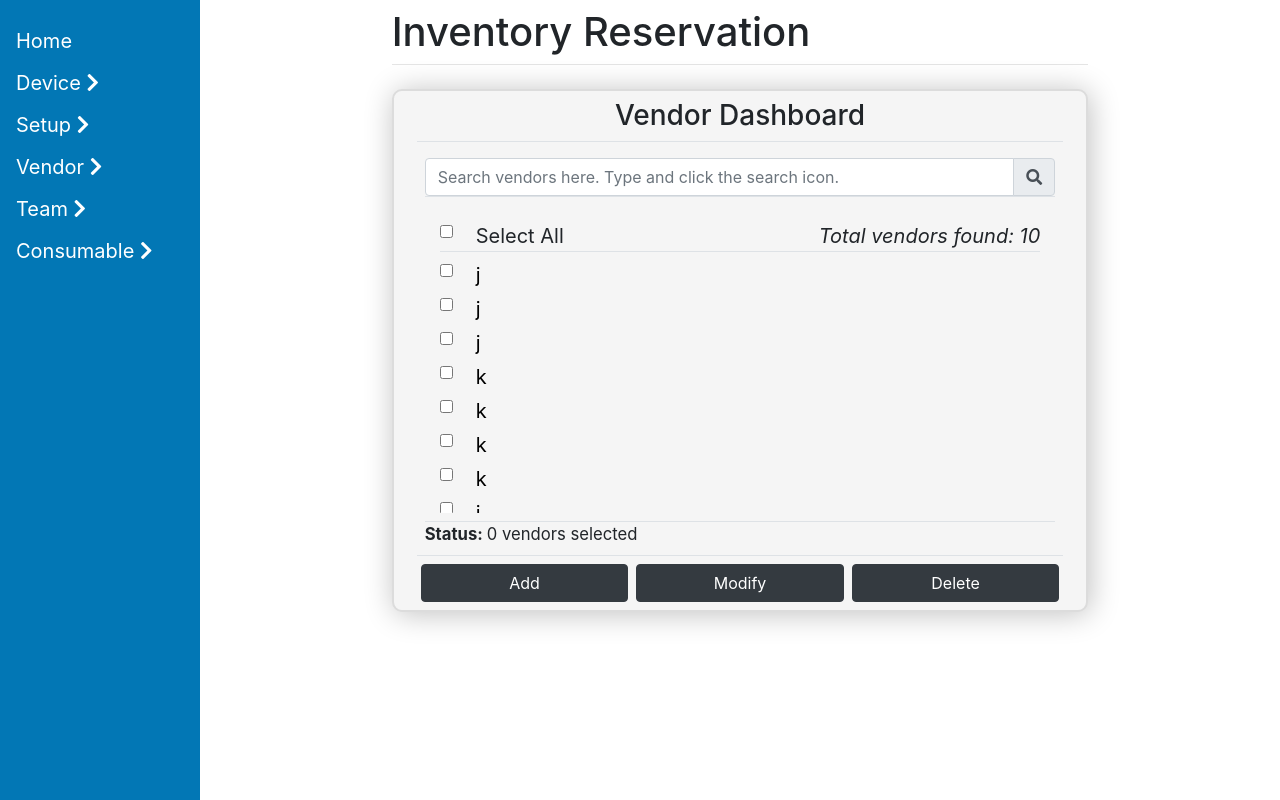
After one commit to samatharkar/reservation, a Django app: page /vendor/ in a window 1280 px wide. The commit adds this page. Run offline with Django 3.2, Linux system fonts and the light colour scheme; data comes from the database, SQL or seed files in the repository; some libraries are stand-ins or nearby versions.

Commit message:
added view, search and delete functions for vendor model and created a dashboard for UI

```diff
--- a/my_branch/Altiostar/ReservationTool/urls.py
+++ b/my_branch/Altiostar/ReservationTool/urls.py
@@ -6,8 +6,16 @@ from ReservationTool import views
 urlpatterns = [
     path("", views.home, name='home'),
     path("login/", views.login, name='login'),
-    path("adddevice_type/", views.add_device_type, name='add_device_type'),
+    path("view_messages/", views.view_messages, name='view_messages'),
+    path("add_device_type/", views.add_device_type, name='add_device_type'),
+
+    path("vendor/", views.vendor, name='vendor'),
     path("add_vendor/", views.add_vendor, name='add_vendor'),
+    path("view_vendor/", views.view_vendor, name='view_vendor'),
+    path("search_vendor/", views.search_vendor, name='search_vendor'),
+    path("modify_vendor/", views.modify_vendor, name='modify_vendor'),
+    path("delete_vendor/", views.delete_vendor, name='delete_vendor'),
+
     path("add_consumable/", views.add_consumable, name='add_consumable'),
     path("add_team/", views.add_team, name='add_team'),
     path("add_device/", views.add_device, name='add_device'),
--- a/my_branch/Altiostar/ReservationTool/views.py
+++ b/my_branch/Altiostar/ReservationTool/views.py
@@ -9,9 +9,20 @@ from .filters import SetupFilter
 from .filters import DeviceFilter
 
 
+NAMES = {
+    'DeviceType': 'device types',
+    'Vendor': 'vendors',
+    'Consumable': 'consumables',
+    'Team': 'teams',
+    'SetupType': 'setup types',
+    'Setup': 'setups',
+    'Device': 'devices',
+}
+
+
 # Create your views here.
 def home(request):
-	return render(request, "home.html")
+	return render(request, 'home.html')
 
 
 def login(request):
@@ -19,16 +30,37 @@ def login(request):
     return render(request, 'login.html')
 
 
+def view_messages(request):
+    if request.is_ajax():
+        message_type = request.GET.get('message_type')
+        message = request.GET.get('message')
+        if message_type == 'success':
+            messages.success(request, message)
+        elif message_type == 'danger':
+            messages.danger(request, message)
+        return render(request, 'messages.html')
+    return Http404()
+
+
 def add_device_type(request):
     if request.method == "POST":
         device_type_form = AddDeviceTypeForm(request.POST)
         if device_type_form.is_valid():
             device_type_form.save()
-            messages.success(request,f'Device Type Added!')
+            messages.success(request, f'Device Type Added!')
     else:
         device_type_form = AddDeviceTypeForm()
-    return render(request, "add_device_type.html", {
+    return render(request, 'add_device_type.html', {
             'device_type_form': device_type_form,
+        }
+    )
+
+
+def vendor(request):
+    vendor_list = Vendor.objects.all()
+    return render(request, 'vendor.html', {
+            'name_plural': NAMES['Vendor'],
+            'vendor_list': vendor_list,
         }
     )
 
@@ -41,10 +73,66 @@ def add_vendor(request):
             messages.success(request,f'Vendor Added!')
     else:
         vendor_form = AddVendorForm()
-    return render(request, "add_vendor.html", {
+    return render(request, 'add_vendor.html', {
             'vendor_form': vendor_form,
         }
     )
+
+
+def view_vendor(request):
+    if request.is_ajax():
+        vendor_list = Vendor.objects.all()
+        return render(request, 'dashboard_body_template.html', {
+                'object': NAMES['Vendor'],
+                'list': vendor_list
+            })
+    return Http404()
+
+
+def search_vendor(request):
+    if request.is_ajax():
+        search_text = request.GET.get('search_text')
+        vendor_list = Vendor.objects.filter(
+                            Q(name__istartswith = search_text)
+                        )
+        print(vendor_list)
+        return render(request, 'dashboard_body_template.html', {
+                'object': NAMES['Vendor'],
+                'list': vendor_list
+            })
+    return Http404()
+
+
+def modify_vendor(request):
+    if request.method == "POST":
+        vendor_form = AddVendorForm(request.POST)
+        if vendor_form.is_valid():
+            vendor_form.save()
+            messages.success(request,f'Vendor Added!')
+    else:
+        vendor_form = AddVendorForm()
+    return render(request, 'add_vendor.html', {
+            'vendor_form': vendor_form,
+        }
+    )
+
+
+def delete_vendor(request):
+    if request.is_ajax():
+        id_list = request.POST.getlist('id_list[]')
+        vendor_list = Vendor.objects.filter(
+                            id__in=id_list,
+                            devices__isnull=True,
+                        )
+        deleted_count = len(vendor_list)
+        not_deleted_count = len(id_list) - deleted_count
+        vendor_list.delete()
+        return JsonResponse({
+                'deleted_count': deleted_count,
+                'not_deleted_count': not_deleted_count
+            }
+        )
+    return Http404()
 
 
 def add_consumable(request):
@@ -55,7 +143,7 @@ def add_consumable(request):
             messages.success(request,f'Consumable Added!')
     else:
         consumable_form = AddConsumableForm()
-    return render(request, "add_consumable.html", {
+    return render(request, 'add_consumable.html', {
             'consumable_form': consumable_form,
         }
     )
@@ -69,7 +157,7 @@ def add_team(request):
             messages.success(request,f'Team Added!')
     else:
         team_form = AddTeamForm()
-    return render(request, "add_team.html", {
+    return render(request, 'add_team.html', {
             'team_form': team_form,
         }
     )
@@ -83,7 +171,7 @@ def add_device(request):
             messages.success(request,f'Device Added!')
     else:
         device_form = AddDeviceForm()
-    return render(request, "add_device.html",{
+    return render(request, 'add_device.html',{
             'device_form': device_form,
         }
     )
@@ -110,7 +198,7 @@ def add_setup_type(request):
             messages.success(request,f'Setup Type Added!')
     else:
         setup_type_form = AddSetupTypeForm()
-    return render(request, "add_setup_type.html", {
+    return render(request, 'add_setup_type.html', {
             'setup_type_form': setup_type_form,
         }
     )
@@ -131,7 +219,7 @@ def make_setup(request):
     else:
         setup_form = MakeSetupForm()
     device_type_list = DeviceType.objects.all()
-    return render(request, "make_setup.html", {
+    return render(request, 'make_setup.html', {
             'form': setup_form,
             'device_type_list': device_type_list,
         }
@@ -146,7 +234,7 @@ def search_devices_for_setup(request):
         device_list = Device.objects.none()
         for device_type in device_type_list:
             device_list |= device_type.devices.all().filter(setup__isnull=True)
-        return render(request, "device_list_modal.html", {
+        return render(request, 'device_list_modal.html', {
                 'device_list': device_list,
             }
         )
@@ -159,7 +247,7 @@ def add_devices_to_setup(request):
         added_device_list = Device.objects.filter(
                             id__in=id_list
                         )
-        return render(request, "added_devices_to_setup.html", {
+        return render(request, 'added_devices_to_setup.html', {
                 'added_device_list': added_device_list,
             }
         )
--- a/my_branch/Altiostar/static/css/style.css
+++ b/my_branch/Altiostar/static/css/style.css
@@ -72,3 +72,32 @@
   z-index: 1;
   opacity: 0.95;
 }
+
+.dashboard {
+  background-color: rgb(245, 245, 245);
+  border-radius: 10px;
+  border: 2px solid rgb(220, 220, 220);
+  box-sizing: border-box;
+  box-shadow: 2px 2px 30px rgb(192, 192, 192);
+}
+
+.dashboard-body {
+  height: 300px;
+  overflow-y: scroll;
+  overflow-x: hidden;
+}
+
+.dashboard-item {
+  text-decoration: none;
+  color: black;
+}
+
+.dashboard-item:hover {
+  text-decoration: none;
+  font-weight: bold;
+  color: rgb(2,119,181);
+}
+
+.dashboard-operation-status {
+  font-size: smaller;
+}
--- a/my_branch/Altiostar/static/js/ajax_calls.js
+++ b/my_branch/Altiostar/static/js/ajax_calls.js
@@ -1,4 +1,30 @@
+// Add messages
+function addMessages(url, message_type, message){
+	$.get(url, {
+		'message_type': message_type,
+		'message': message
+	},
+	function(data){
+		$('#messages').html(data);
+	},
+	'html'
+	);
+}
+
+// View all items in the Dashboard
+function viewAllItems(){
+	$.get($('.dashboard-body').data('ajaxUrl'),
+	function(data){
+		$('.dashboard-body').html(data);
+		inputCheckBoxes();
+	},
+	'html'
+	);
+}
+
+// On document load
 $(function(){
+	// Handle AJAX failure
 	$.ajaxSetup({
 	    error: function(xhr){
 	    	if (xhr.status >=400){
@@ -18,13 +44,13 @@ $(function(){
 			function(data){
 				$('#device-list').html(data);
 				if($('.no-device-found').length){
-				  	$('#add-selected-devices-btn').attr('disabled', '');
-			  	}
+					$('#add-selected-devices-btn').attr('disabled', '');
+				}
 	  		},
 	  		'html'
 	  		);
-	  	}
-	  	else{
+		}
+		else{
 	  		$('#device-search-error').text('Please select a Device type first!');
 	  	}
   	});
@@ -49,7 +75,6 @@ $(function(){
 				$('#device-modal-messages').fadeTo(3000, 1).slideUp(800);
 				$('#device-modal-messages').addClass('alert-success');
 				$('#device-modal-messages').html('Device added!');
-
 	  		},
 	  		'html'
 	  		);
@@ -59,4 +84,87 @@ $(function(){
 	  	}
   	});
 
+  	// // Handle click of Add button on a Dashboard
+  	// $('.dashbaord-add-btn').click(function(){
+  	// 	$.get($(this).data('ajaxUrl'),
+  	// 	function(data){
+
+  	// 	},
+  	// 	'html'
+  	// 	);
+  	// });
+
+  	// Handle click of Search button on a Dashboard
+  	$('#dashboard-searchbar-btn').click(function(){
+  		var search_text = $('#dashboard-searchbar-input').val();
+  		if(search_text.length){
+  			$.get($('#dashboard-searchbar-input').data('ajaxUrl'), {
+  				'search_text': search_text
+  			},
+  			function(data){
+  				$('.dashboard-body').html(data);
+  				inputCheckBoxes();
+  			},
+  			'html'
+  			);
+  		}
+  		else{
+  			// Handle not searchable Status
+  			var msg = 'Please type something to search.';
+  			$('.dashboard-operation-status text').addClass('text-danger');
+  			$('.dashboard-operation-status text').text(msg);
+  		}
+  	});
+
+  	// Handle click of Delete button on a Dashboard
+  	$('.dashboard-delete-btn').click(function(){
+  		var id_list = [];
+  		// Add the value attribute of all the checked items in an Array
+  		$('input[name="dashboard-item"]').each(function(){
+  			if($(this).prop('checked')){
+  				id_list.push($(this).val());
+  			}
+  		});
+  		if(id_list.length){
+  			// POST list of checked items for deletion
+	  		$.post($(this).data('ajaxUrl'), {
+	  			'id_list[]': id_list,
+	  			'csrfmiddlewaretoken' : $('input[name=csrfmiddlewaretoken]').val()
+	  		},
+	  		function(data){
+	  			// Handle success Status
+	  			var name = $('.dashboard-operation-status').data('objectName');
+	  			var total = id_list.length;
+	  			if(total == 1 && data.deleted_count ==  '1')
+			      name = name.slice(0, -1);
+			  	var msg;
+			  	console.log(data.deleted_count + ' | ' + data.not_deleted_count);
+			  	if(data.deleted_count == '0'){
+			  		msg = 'No selected ' + name + ' deleted. ';
+			  		$('.dashboard-operation-status text').removeClass('text-success').addClass('text-danger');
+			  	}
+			  	else{
+			  		msg = 'Successfully deleted ' + data.deleted_count + '/' + total + ' selected ' + name + '. ';
+			  		$('.dashboard-operation-status text').removeClass('text-danger').addClass('text-success');
+			  	}
+			  	if(data.not_deleted_count == '1')
+		  			msg += '1 has an existing relationship.';
+		  		else if(data.not_deleted_count >= '1')
+		  			msg += data.not_deleted_count + ' have an existing relationship.';
+
+		  		$('.dashboard-operation-status text').text(msg);
+		  		// Refresh items in the Dashboard
+		  		viewAllItems();
+	  		},
+	  		'json'
+	  		);
+	  	}
+	  	else{
+	  		// Handle not permitted Status
+	  		var msg = 'Please select at least 1 device.';
+	  		$('.dashboard-operation-status text').addClass('text-danger');
+	  		$('.dashboard-operation-status text').text(msg);
+	  	}
+  	});
+
 });
--- a/my_branch/Altiostar/static/js/main.js
+++ b/my_branch/Altiostar/static/js/main.js
@@ -1,3 +1,29 @@
+// Handle events around checkboxes in a Dashboard
+function inputCheckBoxes(){
+  // Handle select all checkbox in a Dashboard
+  $('#dashboard-item-select-all').change(function(){
+    $('input[name="dashboard-item"]').prop('checked', $(this).prop('checked'));
+  });
+
+  // Handle select all deselection and no of items selected in a Dashboard
+  $('input[name="dashboard-item"]').change(function(){
+    if(!$(this).prop('checked') && $('#dashboard-item-select-all').prop('checked')){
+      $('#dashboard-item-select-all').prop('checked', false);
+    }
+    var count = 0;
+    $('input[name="dashboard-item"]').each(function(){
+      if($(this).prop('checked'))
+        count++;
+    });
+    var name = $('.dashboard-operation-status').data('objectName');
+    if(count ==  1)
+      name = name.slice(0, -1);
+    var msg = count + ' ' + name + ' selected';
+    $('.dashboard-operation-status text').removeClass('text-success text-danger');
+    $('.dashboard-operation-status text').text(msg);
+  });
+}
+
 $(function(){
   var dropdown = document.getElementsByClassName("dropdown-btn");
   var i;
@@ -14,5 +40,9 @@ $(function(){
     });
   }
 
+  // Handle sliding of main message
   $('.alert').fadeTo(5000, 1).slideUp(800);
+
+  inputCheckBoxes();
+
 });
--- a/my_branch/Altiostar/templates/base.html
+++ b/my_branch/Altiostar/templates/base.html
@@ -47,7 +47,7 @@
         <i class="fa fa-chevron-right"></i>
       </button>
       <div class="dropdown-container">
-        <a href="{% url 'add_vendor' %}" class="ml-3">Add Vendor</a>
+        <a href="{% url 'vendor' %}" class="ml-3">Vendor Dashboard</a>
       </div>
 
       <button class="dropdown-btn">Team
@@ -80,23 +80,12 @@
       </div>
     </div>
 
-    {% if messages %}
-      <div id="messages" class="container-fluid">
-        <div class="row justify-content-center">
-          <div class="col-sm-10 font-weight-bold">
-            {% for message in messages %}
-              {% load tags %}
-              <div class="alert alert-{{ message.tags|get_tag }} alert-dismissible text-center">
-                {{ message }}
-                <a href="#" class="close" data-dismiss="alert" aria-label="close">
-                  &times;
-                </a>
-              </div>
-            {% endfor %}
-          </div>
-        </div>
-      </div>
-    {% endif %}
+    <div id="messages" class="container-fluid">
+      {% if messages %}
+        {% include 'messages.html' %}
+      {% endif %}
+    </div>
+
 
     </div>
 
--- /dev/null
+++ b/my_branch/Altiostar/templates/dashboard_body_template.html
@@ -0,0 +1,23 @@
+<div class="row border-bottom justify-content-between my-2 mx-3">
+  <div class="form-check">
+    <input type="checkbox" id="dashboard-item-select-all" class="form-check-input">
+    <label class="form-check-label ml-3">
+      Select All
+    </label>
+  </div>
+
+  <div class="font-italic">
+    Total {{object}} found: {{list|length}}
+  </div>
+</div>
+
+{% for i in list %}
+  <div class="row form-check my-1 mx-3">
+    <input type="checkbox" name="dashboard-item" class="form-check-input" value="{{ i.id }}">
+    <label class="form-check-label ml-3">
+      <a href="#" class="dashboard-item">
+        {{ i.name }}
+      </a>
+    </label>
+  </div>
+{% endfor %}
--- /dev/null
+++ b/my_branch/Altiostar/templates/dashboard_template.html
@@ -0,0 +1,39 @@
+<div class="container dashboard">
+  {% csrf_token %}
+
+  <div class="row border-bottom justify-content-center m-2 dashboard-heading">
+    <h3>{{Title}} Dashboard</h3>
+  </div>
+
+  <div class="row border-bottom m-3 dashboard-searchbar">
+    <div class="input-group">
+      <input type="search" id="dashboard-searchbar-input" class="form-control" autocomplete="off" placeholder="Search {{object}} here. Type and click the search icon." data-ajax-url="{{search_url}}">
+      <div class="input-group-append">
+        <button type="button" id="dashboard-searchbar-btn" class="btn input-group-text">
+          <span class="fa fa-search"></span>
+        </button>
+      </div>
+    </div>
+  </div>
+
+  <div class="container-fluid my-2 dashboard-body" data-ajax-url="{{view_url}}">
+    {% include 'dashboard_body_template.html' with object=object list=list %}
+  </div>
+
+  <div class="row border-top my-2 mx-3 dashboard-operation-status" data-object-name="{{object}}">
+    <b>Status:&nbsp;</b>
+    <text>0 {{object}} selected<text>
+  </div>
+
+  <div class="row border-top justify-content-around m-2 dashboard-buttons">
+    <button type="button" class="col-sm btn btn-dark mt-2 mx-1 dashboard-add-btn" data-ajax-url="{{add_url}}">
+      Add
+    </button>
+    <button type="button" class="col-sm btn btn-dark mt-2 mx-1 dashboard-modify-btn" data-ajax-url="{{modify_url}}">
+      Modify
+    </button>
+    <button type="button" class="col-sm btn btn-dark mt-2 mx-1 dashboard-delete-btn" data-ajax-url="{{delete_url}}">
+      Delete
+    </button>
+  </div>
+</div>
--- /dev/null
+++ b/my_branch/Altiostar/templates/vendor.html
@@ -0,0 +1,27 @@
+{% extends 'base.html' %}
+{% block title %}
+  Vendor Dashboard
+{% endblock %}
+
+{% load widget_tweaks %}
+{% block content %}
+
+  {% url 'add_vendor' as add %}
+  {% url 'view_vendor' as view %}
+  {% url 'search_vendor' as search %}
+  {% url 'modify_vendor' as modify %}
+  {% url 'delete_vendor' as delete %}
+
+  {% include 'dashboard_template.html' with Title='Vendor' object=name_plural list=vendor_list add_url=add view_url=view search_url=search modify_url=modify delete_url=delete%}
+  <!-- <div class="container">
+    <form method="post" novalidate>
+      {% csrf_token %}
+      {% include 'form_template.html' with form=vendor_form %}
+      <div class="row mt-2">
+        <button type="submit" class="btn btn-dark w-25">
+          Add
+        </button>
+      </div>
+    </form>
+  </div> -->
+{% endblock %}
```
Also changed, not shown: my_branch/Altiostar/ReservationTool/admin.py (+13 -1 lines), my_branch/Altiostar/templates/add_vendor.html (deleted, +0 -21 lines), my_branch/Altiostar/templates/messages.html (added, +13 -0 lines).
